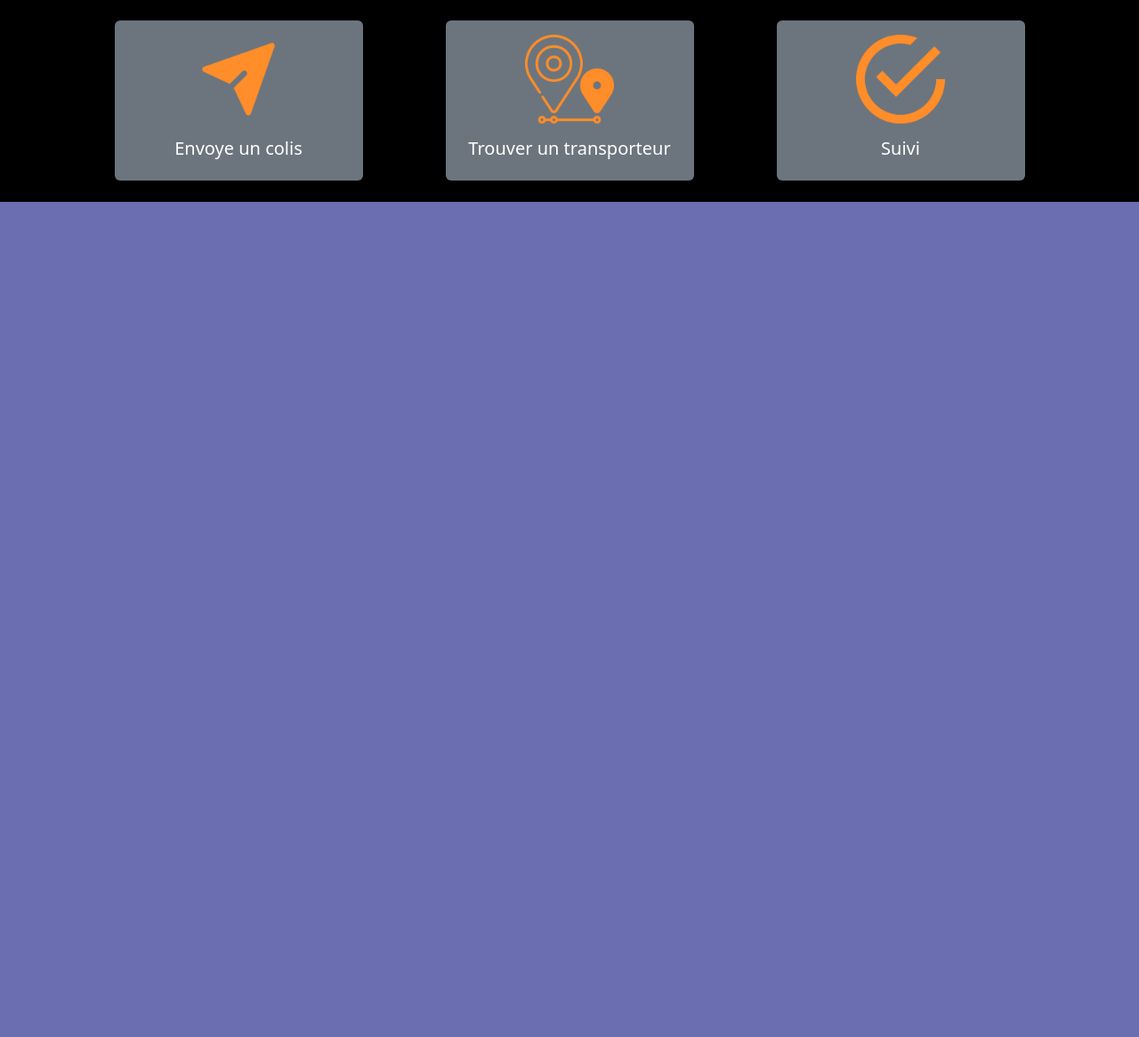
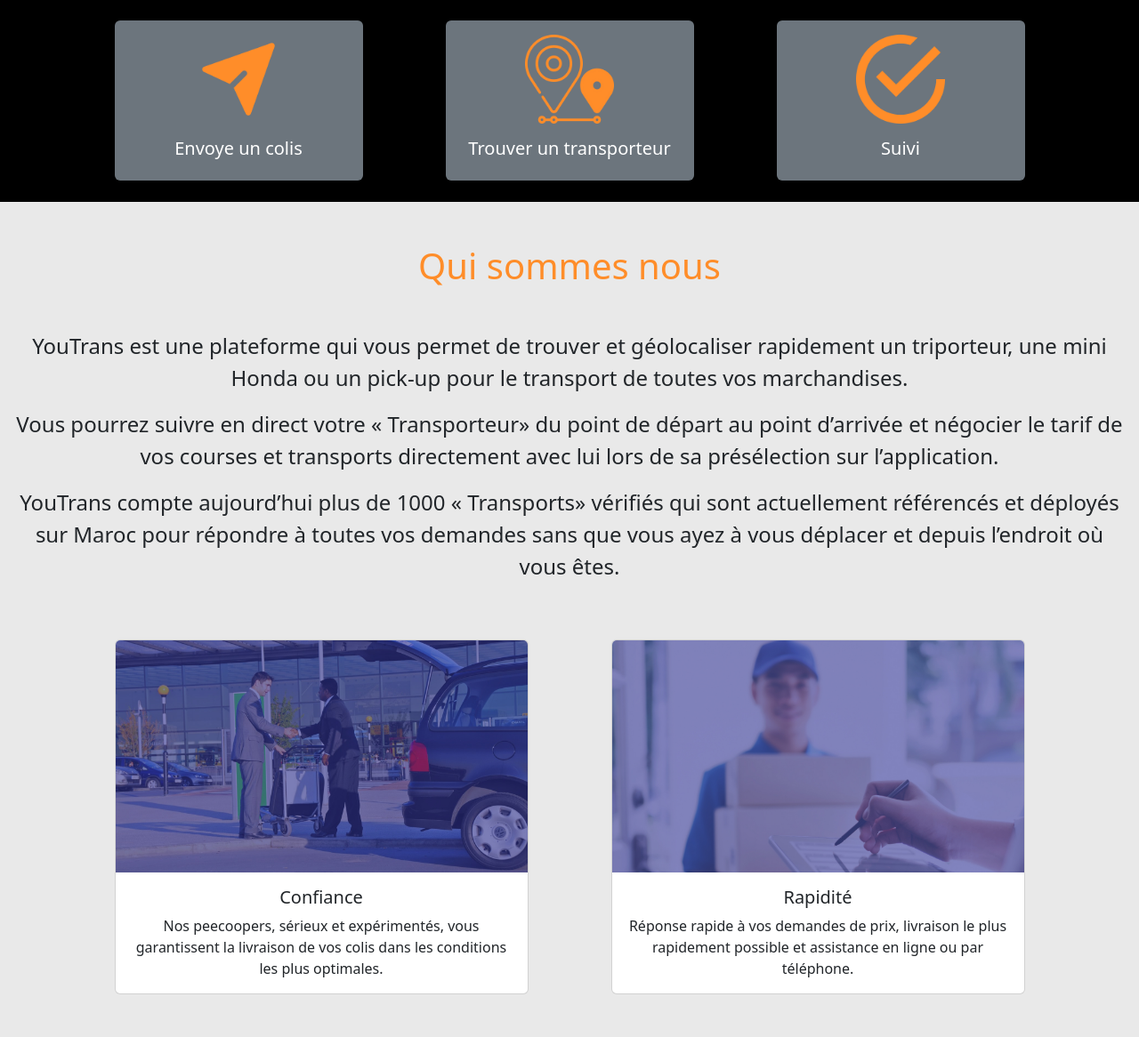
Before and after one commit to ABDERRAZZAQMars/Projet-file-rouge, a PHP site: the page made by index.php in a window 1280 px wide. Shown: the part 857-2023 px from the top of the page at 89% size. Before the commit the page ends 1084 px from the top, so only its background shows below. Run offline with PHP 8.4, Linux system fonts and the light colour scheme.

Commit message:
Qui sommes nous

```diff
--- a/views/home.php
+++ b/views/home.php
@@ -120,3 +120,30 @@
         </div>
     </div>
 </div>
+
+<div style="background-color: #E9E9E9;">
+    <div class="py-5 text-center">
+        <h1 style="color: #FF8D29;">Qui sommes nous</h1>
+        <div class="mt-5 fs-4 mx-3">
+            <p>YouTrans est une plateforme qui vous permet de trouver et géolocaliser rapidement un triporteur, une mini Honda ou un pick-up pour le transport de toutes vos marchandises.</p>
+            <p>Vous pourrez suivre en direct votre « Transporteur» du point de départ au point d’arrivée et négocier le tarif de vos courses et transports directement avec lui lors de sa présélection sur l’application.</p>
+            <p>YouTrans compte aujourd’hui plus de 1000 « Transports» vérifiés qui sont actuellement référencés et déployés sur Maroc pour répondre à toutes vos demandes sans que vous ayez à vous déplacer et depuis l’endroit où vous êtes.</p>
+        </div>
+    </div>
+    <div class="container row mx-auto pb-5 d-flex justify-content-around">
+        <div class="card col-lg-5 col-md-4 col-sm-6" style="padding: 0 !important;">
+            <img src="./views/assets/img/imgC1.jpg" class="card-img-top w-100" alt="...">
+            <div class="card-body text-center">
+                <h5 class="card-title">Confiance</h5>
+                <p class="card-text">Nos peecoopers, sérieux et expérimentés, vous garantissent la livraison de vos colis dans les conditions les plus optimales.</p>
+            </div>
+        </div>
+        <div class="card col-lg-5 col-md-4 col-sm-6" style="padding: 0 !important;">
+            <img src="./views/assets/img/imgC2.jpg" class="card-img-top" alt="...">
+            <div class="card-body text-center">
+                <h5 class="card-title">Rapidité</h5>
+                <p class="card-text">Réponse rapide à vos demandes de prix, livraison le plus rapidement possible et assistance en ligne ou par téléphone. </p>
+            </div>
+        </div>
+    </div>
+</div>
```
